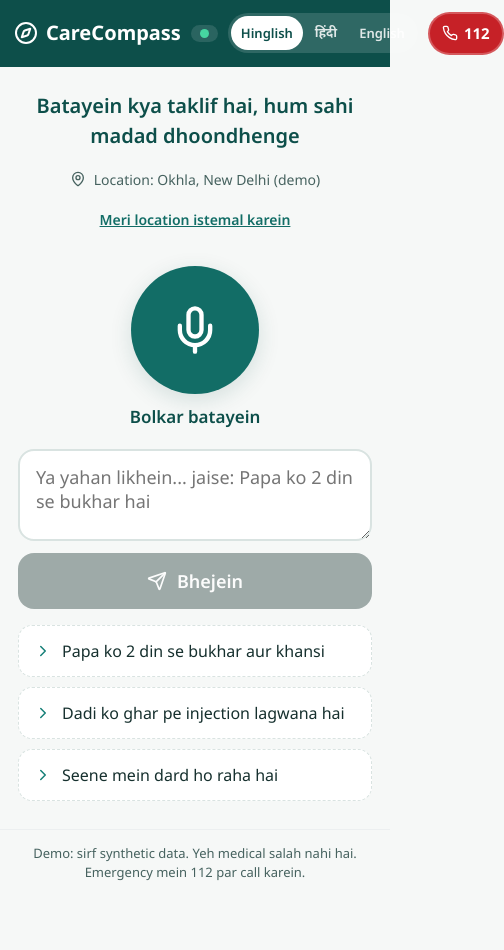
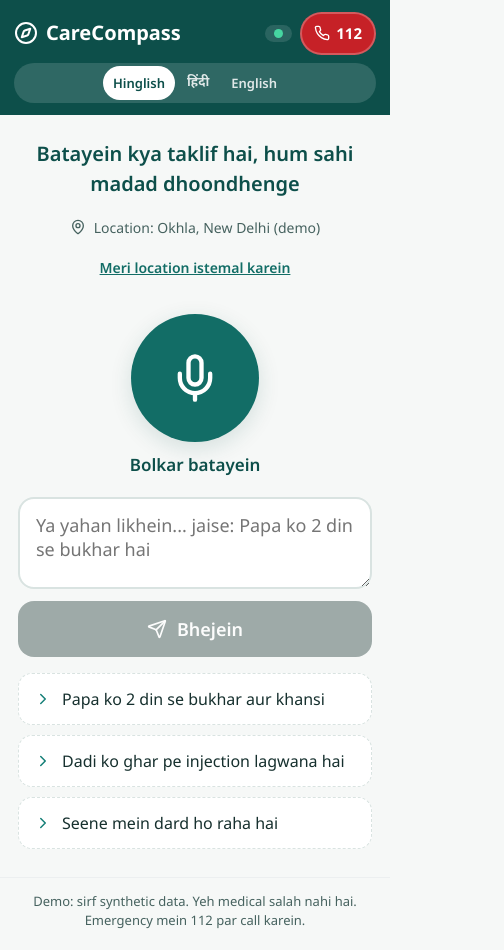
Before and after one commit to techkeshav23/CodeHunters_IIIT_Delhi, a React (Vite) app in the folder web/: page / in a window 390 px wide. Shown: the whole page, 504 px wide, since content can reach past the window. Before the commit the page ends 902 px from the top, so only its background shows below. Built offline with nearby package versions, Linux system fonts and the light colour scheme; no server answers.

Commit message:
web: header wraps at <=430px so 360px has no horizontal scroll

```diff
--- a/web/src/styles.css
+++ b/web/src/styles.css
@@ -108,10 +108,31 @@ button {
   z-index: 20;
   display: flex;
   align-items: center;
+  flex-wrap: wrap;
   gap: 10px;
   padding: 12px 14px;
   background: var(--teal-900);
   color: #fff;
+}
+
+/* On narrow phones (≈360px) the brand + status + 112 keep row one; the full
+   language labels drop to their own centred row so nothing overflows. */
+@media (max-width: 430px) {
+  .header {
+    gap: 8px;
+    row-gap: 8px;
+  }
+  .header__brand {
+    font-size: 18px;
+  }
+  .lang-switch {
+    order: 3;
+    flex-basis: 100%;
+    justify-content: center;
+  }
+  .btn-112 {
+    order: 2;
+  }
 }
 
 .header__brand {
```
